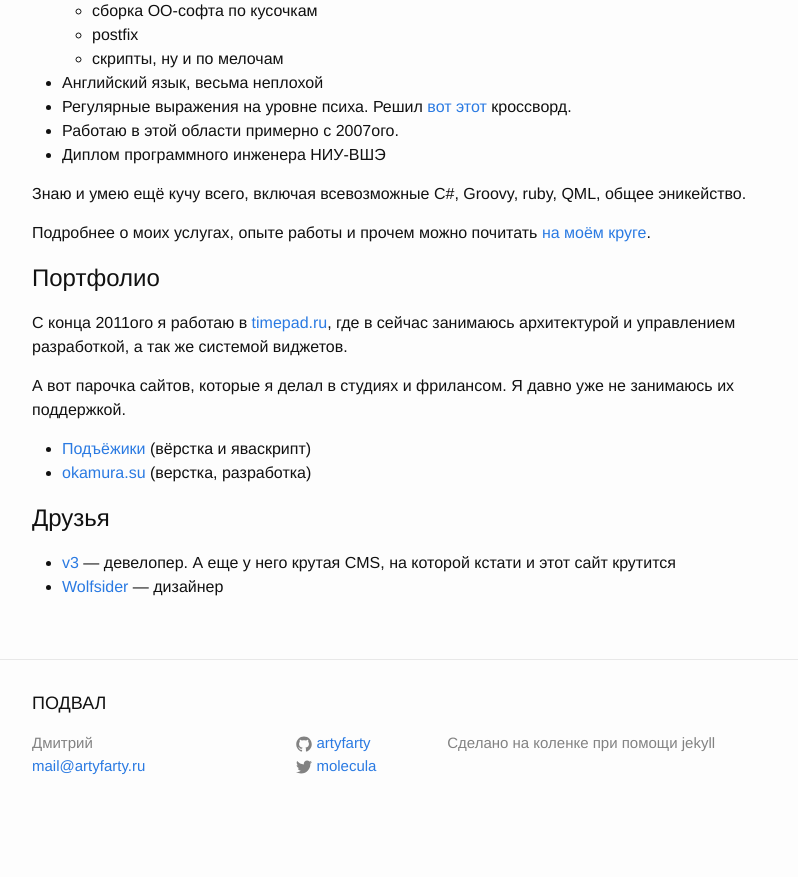
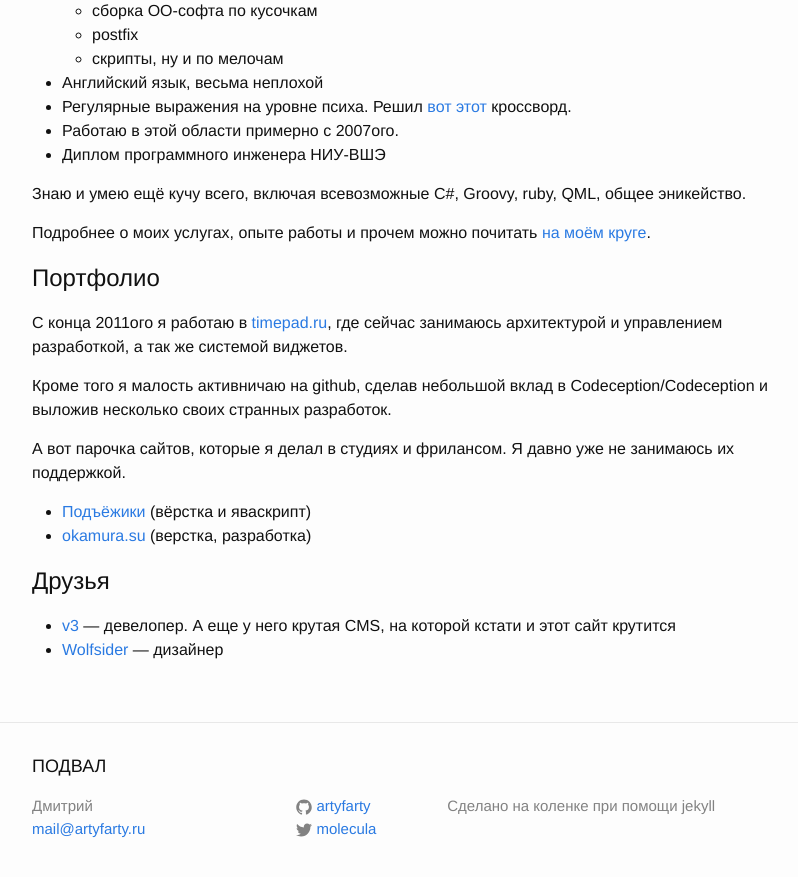
Before and after one commit to artyfarty/artyfartyio.github.io, a Jekyll site: the page built from devel.md, in a window 1280 px wide and 900 px high, scrolled down 744 px. Shown: the top 877 px of the window, without its empty margins (238-1036 px from the left). Built offline with Jekyll 4.4.1, drawn with Linux system fonts in a browser that asks for light colours; before the commit the page ends 1581 px from its top, so only the background shows below that.

Commit message:
Update devel.md

```diff
--- a/devel.md
+++ b/devel.md
@@ -42,7 +42,9 @@ weight: 20
 
 # Портфолио
 
-C конца 2011ого я работаю в [timepad.ru](https://timepad.ru/), где в сейчас занимаюсь архитектурой и управлением разработкой, а так же системой виджетов.
+C конца 2011ого я работаю в [timepad.ru](https://timepad.ru/), где сейчас занимаюсь архитектурой и управлением разработкой, а так же системой виджетов.
+
+Кроме того я малость активничаю на github, сделав небольшой вклад в Codeception/Codeception и выложив несколько своих странных разработок.
 
 А вот парочка сайтов, которые я делал в студиях и фрилансом. Я давно уже не занимаюсь их поддержкой.
 
```
